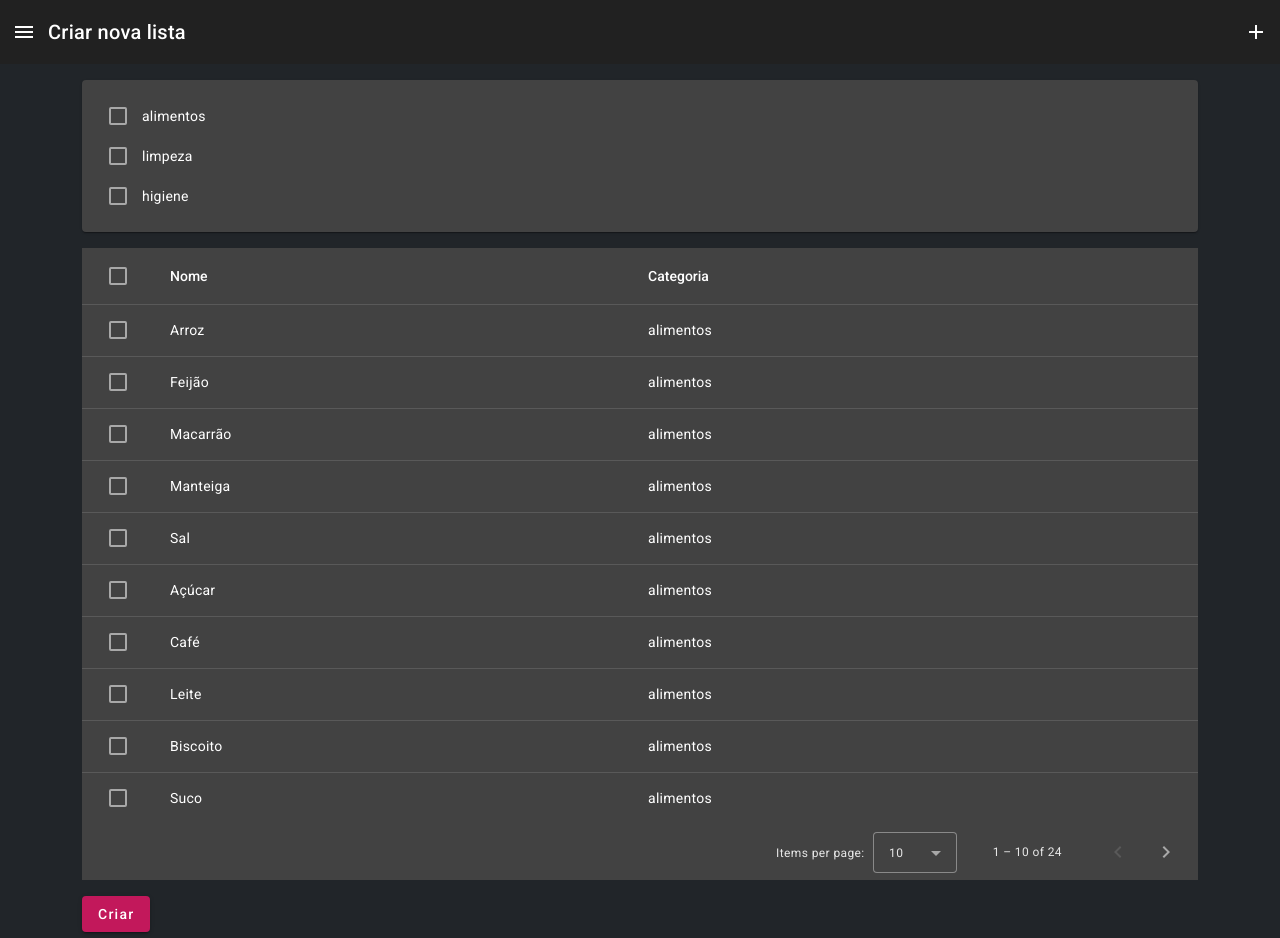
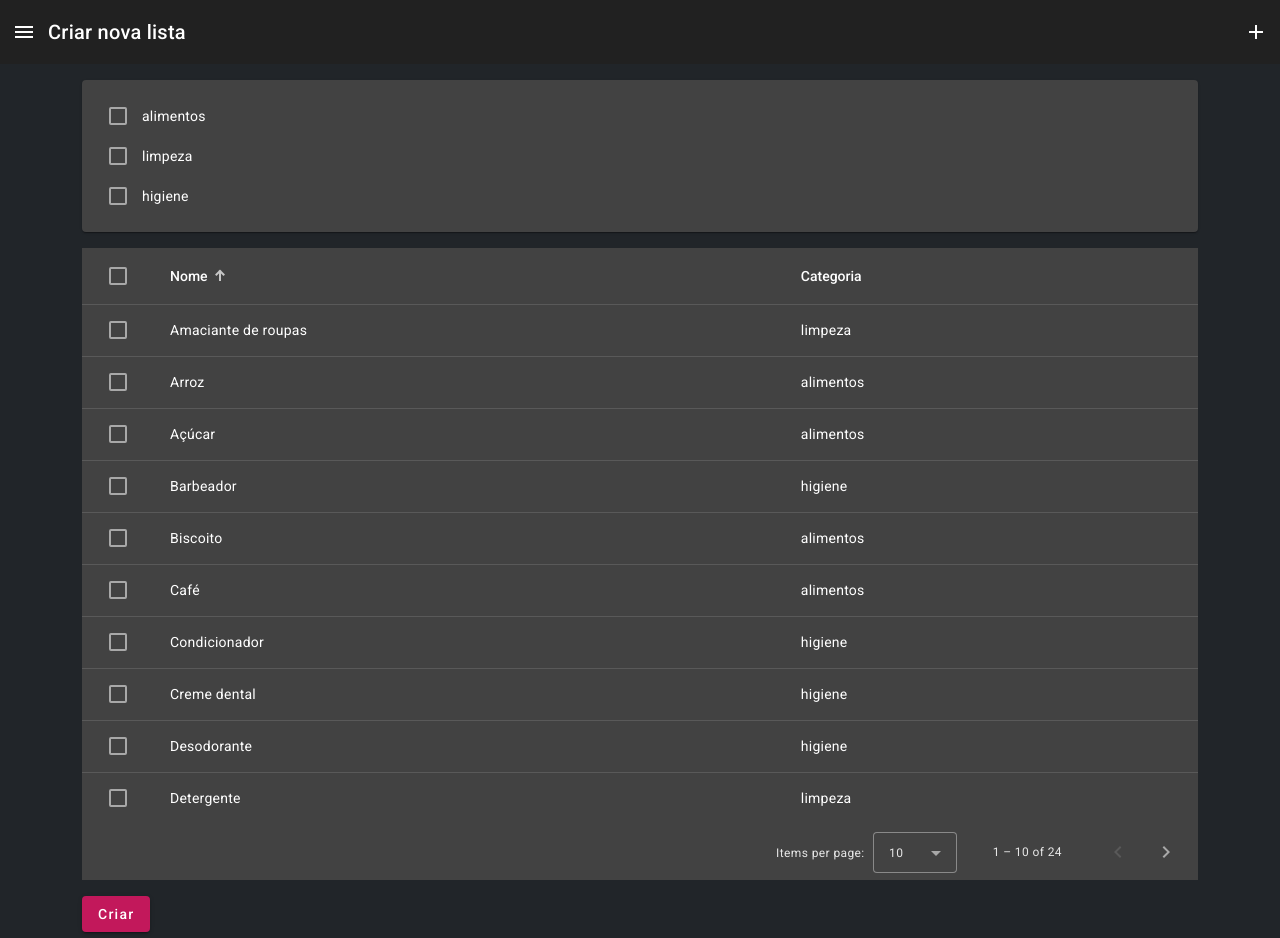
Before and after one commit to jooemanoel/02-lista, an Angular app: page /tabela in a window 1280 px wide. Built offline with nearby package versions, Linux system fonts and the light colour scheme.

Commit message:
ordenação automática, remoção do paginator na lista

```diff
--- a/src/app/app.component.ts
+++ b/src/app/app.component.ts
@@ -5,4 +5,6 @@ import { Component } from '@angular/core';
   templateUrl: './app.component.html',
   styleUrls: ['./app.component.css']
 })
-export class AppComponent { }
+export class AppComponent {
+  title = "02-lista";
+}
--- a/src/app/pages/lista/lista.component.html
+++ b/src/app/pages/lista/lista.component.html
@@ -23,8 +23,6 @@
     <tr mat-header-row *matHeaderRowDef="colunas"></tr>
     <tr mat-row *matRowDef="let row; columns: colunas;"></tr>
   </table>
-  <mat-paginator [pageSizeOptions]="[5, 10, 25]" [pageSize]="10" aria-label="Select page of users">
-  </mat-paginator>
   <div class="pt-3">
     <button mat-raised-button color="primary" (click)="concluir()">Concluir compra</button>
   </div>
--- a/src/app/pages/lista/lista.component.ts
+++ b/src/app/pages/lista/lista.component.ts
@@ -1,5 +1,4 @@
 import { AfterViewInit, Component, effect, OnInit, ViewChild } from '@angular/core';
-import { MatPaginator } from '@angular/material/paginator';
 import { MatSort } from '@angular/material/sort';
 import { MatTableDataSource } from '@angular/material/table';
 import { Router } from '@angular/router';
@@ -16,7 +15,6 @@ export class ListaComponent implements OnInit, AfterViewInit {
   colunas: string[] = ['comprado', 'name', 'categoria'];
   dataSource = new MatTableDataSource<Item>([]);
   @ViewChild(MatSort) sort!: MatSort;
-  @ViewChild(MatPaginator) paginator!: MatPaginator;
   constructor(private controle: ControleService, private itens: ItemService, private router: Router) {
     effect(() => {
       this.dataSource.filter = this.controle.filter;
@@ -36,7 +34,6 @@ export class ListaComponent implements OnInit, AfterViewInit {
     };
   }
   ngAfterViewInit() {
-    this.dataSource.paginator = this.paginator;
     this.dataSource.sort = this.sort;
   }
   alternar(checked: boolean, element: Item) {
--- a/src/app/pages/tabela/tabela.component.html
+++ b/src/app/pages/tabela/tabela.component.html
@@ -6,7 +6,7 @@
         <mat-checkbox (change)="alternarTudo($event.checked)"></mat-checkbox>
       </th>
       <td mat-cell *matCellDef="let element">
-        <mat-checkbox [checked]="element.selecionado" (change)="alternarComprado($event.checked, element)">
+        <mat-checkbox [checked]="element.selecionado" (change)="alternar($event.checked, element)">
         </mat-checkbox>
       </td>
     </ng-container>
--- a/src/app/pages/tabela/tabela.component.ts
+++ b/src/app/pages/tabela/tabela.component.ts
@@ -13,7 +13,7 @@ import { ITENS_BASICOS, Item } from 'src/app/shared/interfaces/item';
   styleUrls: ['./tabela.component.css'],
 })
 export class TabelaComponent implements OnInit, AfterViewInit {
-  colunas: string[] = ['comprado', 'name', 'categoria'];
+  colunas: string[] = ['selecionado', 'name', 'categoria'];
   dataSource = new MatTableDataSource(ITENS_BASICOS);
   @ViewChild(MatSort) sort!: MatSort;
   @ViewChild(MatPaginator) paginator!: MatPaginator;
@@ -33,29 +33,28 @@ export class TabelaComponent implements OnInit, AfterViewInit {
       const filtros = JSON.parse(filter ?? '[]').join(',');
       return filtros.length ? filtros.includes(data.categoria) : true;
     };
-    if (this.itens.editar) {
-      this.itens.lista.forEach(itemLista => {
-        const aux = this.dataSource.data.findIndex(itemData => itemData.name === itemLista.name);
-        if (aux !== -1) {
-          this.dataSource.data[aux].selecionado = true;
-        }
-      });
-    }
+    this.itens.lista.forEach(itemLista => {
+      const aux = this.dataSource.data.findIndex(itemData => itemData.name === itemLista.name);
+      if (aux !== -1) {
+        this.dataSource.data[aux].selecionado = this.itens.editar;
+      }
+    });
+    this.itens.editar = false;
   }
   ngAfterViewInit() {
     this.dataSource.paginator = this.paginator;
     this.dataSource.sort = this.sort;
+    setTimeout(() => this.sort.sort({ id: 'name', start: 'asc', disableClear: false }), 0);
   }
-  alternarComprado(checked: boolean, element: Item) {
+  alternar(checked: boolean, element: Item) {
     element.selecionado = checked;
   }
   alternarTudo(checked: boolean) {
     this.dataSource.data.forEach((item) => {
-      this.alternarComprado(checked, item);
+      this.alternar(checked, item);
     });
   }
   criarLista() {
-    this.itens.editar = false;
     this.itens.lista = [];
     this.dataSource.data.forEach(item => {
       if (item.selecionado) {
```
